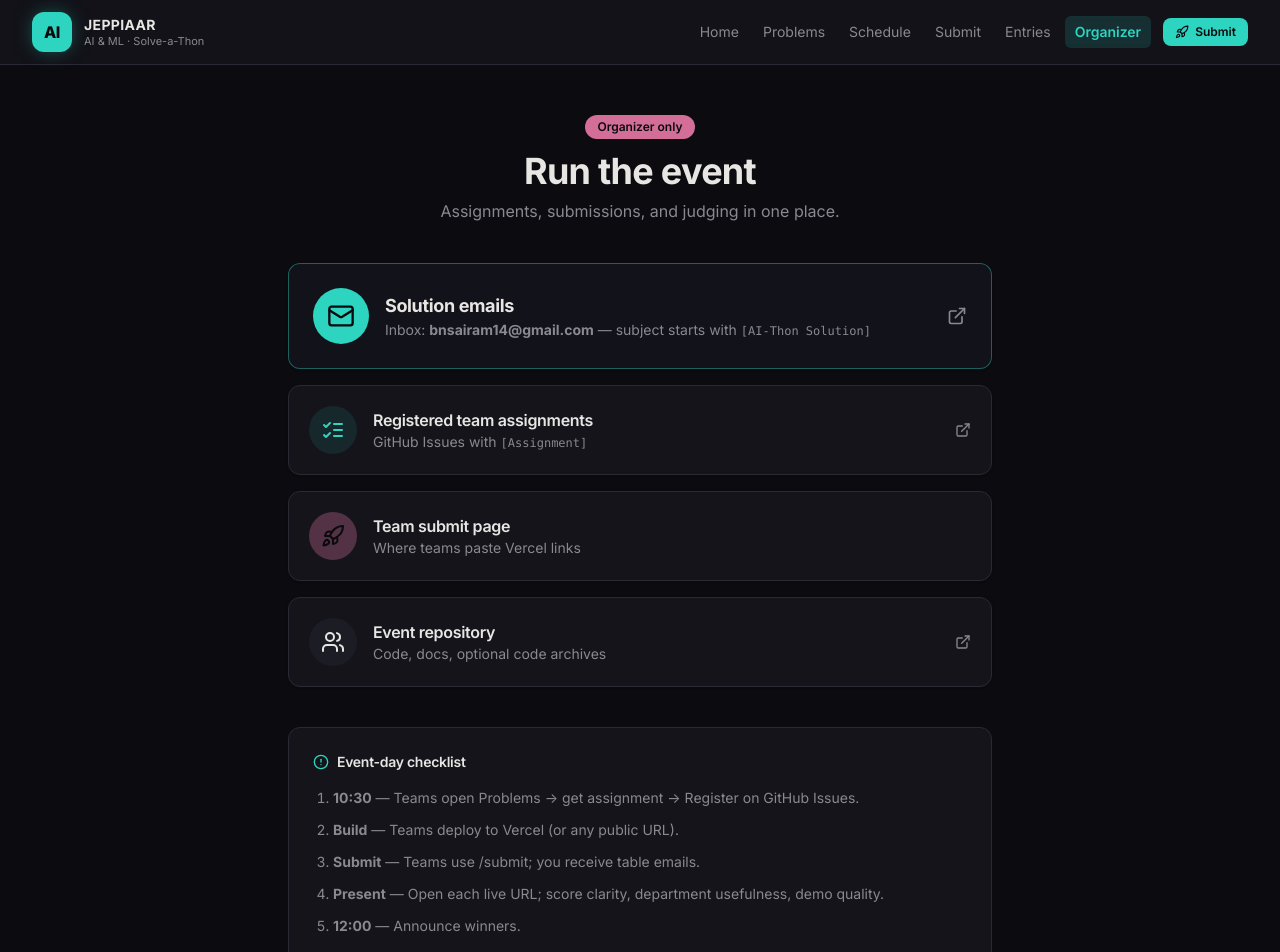
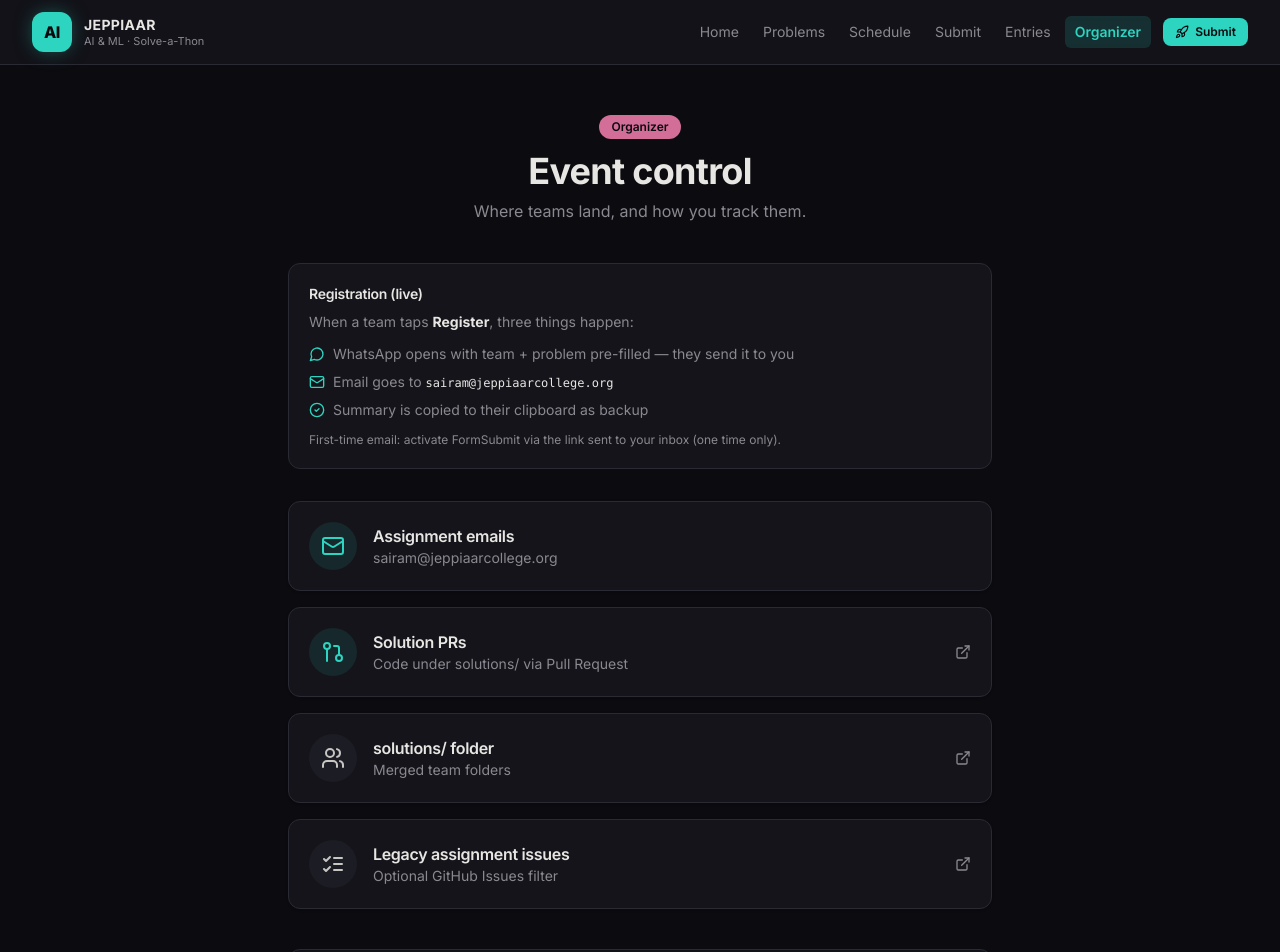
Before and after one commit to sairambn/AI-Competition, a React (Vite) app: page /organizer in a window 1280 px wide. Shown: the top 952 px of the page. Built offline with nearby package versions, Linux system fonts and the light colour scheme.

Commit message:
docs: organizer hub for WhatsApp + email registration flow

```diff
--- a/src/pages/OrganizerPage.tsx
+++ b/src/pages/OrganizerPage.tsx
@@ -1,40 +1,93 @@
-import { ExternalLink, Mail, ListChecks, Rocket, AlertCircle, Users } from "lucide-react";
-import { Link } from "react-router-dom";
+import { ExternalLink, Users, ListChecks, GitPullRequest, Mail, MessageCircle, CheckCircle2 } from "lucide-react";
 
-const ORGANIZER_EMAIL = "bnsairam14@gmail.com";
 const REPO = "https://github.com/sairambn/AI-Competition";
+const ORGANIZER_EMAIL = "sairam@jeppiaarcollege.org";
 
 export function OrganizerPage() {
   return (
     <div className="mx-auto max-w-3xl px-4 py-12 sm:px-6 lg:px-8">
       <div className="mb-10 animate-fade-up text-center">
         <span className="mb-3 inline-flex rounded-full bg-accent/90 px-3 py-1 text-xs font-semibold text-accent-foreground">
-          Organizer only
+          Organizer
         </span>
         <h1 className="text-3xl font-bold text-foreground sm:text-4xl">
-          Run the event
+          Event control
         </h1>
         <p className="mt-2 text-muted-foreground">
-          Assignments, submissions, and judging in one place.
+          Where teams land, and how you track them.
+        </p>
+      </div>
+
+      <div className="mb-8 rounded-xl border border-border bg-card p-5 text-sm">
+        <h2 className="font-semibold text-foreground">Registration (live)</h2>
+        <p className="mt-2 text-muted-foreground">
+          When a team taps <strong className="text-foreground">Register</strong>, three things happen:
+        </p>
+        <ol className="mt-3 space-y-2 text-muted-foreground">
+          <li className="flex gap-2">
+            <MessageCircle className="mt-0.5 h-4 w-4 shrink-0 text-primary" />
+            <span>WhatsApp opens with team + problem pre-filled — they send it to you</span>
+          </li>
+          <li className="flex gap-2">
+            <Mail className="mt-0.5 h-4 w-4 shrink-0 text-primary" />
+            <span>
+              Email goes to <code className="text-xs text-foreground">{ORGANIZER_EMAIL}</code>
+            </span>
+          </li>
+          <li className="flex gap-2">
+            <CheckCircle2 className="mt-0.5 h-4 w-4 shrink-0 text-primary" />
+            <span>Summary is copied to their clipboard as backup</span>
+          </li>
+        </ol>
+        <p className="mt-3 text-xs text-muted-foreground">
+          First-time email: activate FormSubmit via the link sent to your inbox (one time only).
         </p>
       </div>
 
       <div className="space-y-4">
         <a
           href={`mailto:${ORGANIZER_EMAIL}`}
-          className="card-lift flex items-center gap-4 rounded-xl border border-gold/40 bg-parchment p-6 shadow-sm transition hover:border-gold"
+          className="card-lift flex items-center gap-4 rounded-xl border border-border bg-card p-5 shadow-sm transition hover:border-primary/40"
         >
-          <div className="flex h-14 w-14 shrink-0 items-center justify-center rounded-full bg-primary text-primary-foreground">
-            <Mail className="h-7 w-7" />
+          <div className="flex h-12 w-12 shrink-0 items-center justify-center rounded-full bg-primary/10 text-primary">
+            <Mail className="h-6 w-6" />
           </div>
           <div className="flex-1">
-            <h2 className="text-lg font-bold text-foreground">Solution emails</h2>
-            <p className="text-sm text-muted-foreground">
-              Inbox: <strong>{ORGANIZER_EMAIL}</strong> — subject starts with{" "}
-              <code className="text-xs">[AI-Thon Solution]</code>
-            </p>
+            <h2 className="font-semibold text-foreground">Assignment emails</h2>
+            <p className="text-sm text-muted-foreground">{ORGANIZER_EMAIL}</p>
           </div>
-          <ExternalLink className="h-5 w-5 text-muted-foreground" />
+        </a>
+
+        <a
+          href={`${REPO}/pulls?q=is%3Apr+[Solution]`}
+          target="_blank"
+          rel="noopener noreferrer"
+          className="card-lift flex items-center gap-4 rounded-xl border border-border bg-card p-5 shadow-sm transition hover:border-primary/40"
+        >
+          <div className="flex h-12 w-12 shrink-0 items-center justify-center rounded-full bg-primary/10 text-primary">
+            <GitPullRequest className="h-6 w-6" />
+          </div>
+          <div className="flex-1">
+            <h2 className="font-semibold text-foreground">Solution PRs</h2>
+            <p className="text-sm text-muted-foreground">Code under solutions/ via Pull Request</p>
+          </div>
+          <ExternalLink className="h-4 w-4 text-muted-foreground" />
+        </a>
+
+        <a
+          href={`${REPO}/tree/main/solutions`}
+          target="_blank"
+          rel="noopener noreferrer"
+          className="card-lift flex items-center gap-4 rounded-xl border border-border bg-card p-5 shadow-sm transition hover:border-primary/40"
+        >
+          <div className="flex h-12 w-12 shrink-0 items-center justify-center rounded-full bg-secondary text-secondary-foreground">
+            <Users className="h-6 w-6" />
+          </div>
+          <div className="flex-1">
+            <h2 className="font-semibold text-foreground">solutions/ folder</h2>
+            <p className="text-sm text-muted-foreground">Merged team folders</p>
+          </div>
+          <ExternalLink className="h-4 w-4 text-muted-foreground" />
         </a>
 
         <a
@@ -43,79 +96,26 @@ export function OrganizerPage() {
           rel="noopener noreferrer"
           className="card-lift flex items-center gap-4 rounded-xl border border-border bg-card p-5 shadow-sm transition hover:border-primary/40"
         >
-          <div className="flex h-12 w-12 shrink-0 items-center justify-center rounded-full bg-primary/10 text-primary">
+          <div className="flex h-12 w-12 shrink-0 items-center justify-center rounded-full bg-secondary text-secondary-foreground">
             <ListChecks className="h-6 w-6" />
           </div>
           <div className="flex-1">
-            <h2 className="font-semibold text-foreground">Registered team assignments</h2>
-            <p className="text-sm text-muted-foreground">
-              GitHub Issues with <code className="text-xs">[Assignment]</code>
-            </p>
-          </div>
-          <ExternalLink className="h-4 w-4 text-muted-foreground" />
-        </a>
-
-        <Link
-          to="/submit"
-          className="card-lift flex items-center gap-4 rounded-xl border border-border bg-card p-5 shadow-sm transition hover:border-primary/40"
-        >
-          <div className="flex h-12 w-12 shrink-0 items-center justify-center rounded-full bg-accent/30 text-accent-foreground">
-            <Rocket className="h-6 w-6" />
-          </div>
-          <div className="flex-1">
-            <h2 className="font-semibold text-foreground">Team submit page</h2>
-            <p className="text-sm text-muted-foreground">
-              Where teams paste Vercel links
-            </p>
-          </div>
-        </Link>
-
-        <a
-          href={`${REPO}`}
-          target="_blank"
-          rel="noopener noreferrer"
-          className="card-lift flex items-center gap-4 rounded-xl border border-border bg-card p-5 shadow-sm transition hover:border-primary/40"
-        >
-          <div className="flex h-12 w-12 shrink-0 items-center justify-center rounded-full bg-secondary text-foreground">
-            <Users className="h-6 w-6" />
-          </div>
-          <div className="flex-1">
-            <h2 className="font-semibold text-foreground">Event repository</h2>
-            <p className="text-sm text-muted-foreground">Code, docs, optional code archives</p>
+            <h2 className="font-semibold text-foreground">Legacy assignment issues</h2>
+            <p className="text-sm text-muted-foreground">Optional GitHub Issues filter</p>
           </div>
           <ExternalLink className="h-4 w-4 text-muted-foreground" />
         </a>
       </div>
 
-      <div className="mt-10 rounded-xl border border-border bg-card p-6 text-sm">
-        <h3 className="flex items-center gap-2 font-semibold text-foreground">
-          <AlertCircle className="h-4 w-4 text-gold" />
-          Event-day checklist
-        </h3>
-        <ol className="mt-4 list-decimal space-y-3 pl-5 text-muted-foreground">
-          <li>
-            <strong>10:30</strong> — Teams open Problems → get assignment → Register on
-            GitHub Issues.
-          </li>
-          <li>
-            <strong>Build</strong> — Teams deploy to Vercel (or any public URL).
-          </li>
-          <li>
-            <strong>Submit</strong> — Teams use /submit; you receive table emails.
-          </li>
-          <li>
-            <strong>Present</strong> — Open each live URL; score clarity, department
-            usefulness, demo quality.
-          </li>
-          <li>
-            <strong>12:00</strong> — Announce winners.
-          </li>
+      <div className="mt-10 rounded-xl border border-border bg-parchment p-6 text-sm">
+        <h3 className="font-semibold text-foreground">Suggested run-of-show</h3>
+        <ol className="mt-3 list-decimal space-y-2 pl-5 text-muted-foreground">
+          <li>10:30 — Teams generate + Register (watch WhatsApp / email)</li>
+          <li>10:45–11:40 — Build</li>
+          <li>Teams push a folder under <code className="text-xs">solutions/</code> and open a PR</li>
+          <li>11:40 — Presentations (2–3 min)</li>
+          <li>Score: clarity · usefulness · demo</li>
         </ol>
-        <p className="mt-4 rounded-lg bg-parchment px-4 py-3 text-foreground">
-          <strong>Tip:</strong> Keep Gmail open filtered by{" "}
-          <code className="text-xs">[AI-Thon Solution]</code>. First FormSubmit
-          email may need a one-time confirm link.
-        </p>
       </div>
     </div>
   );
```
